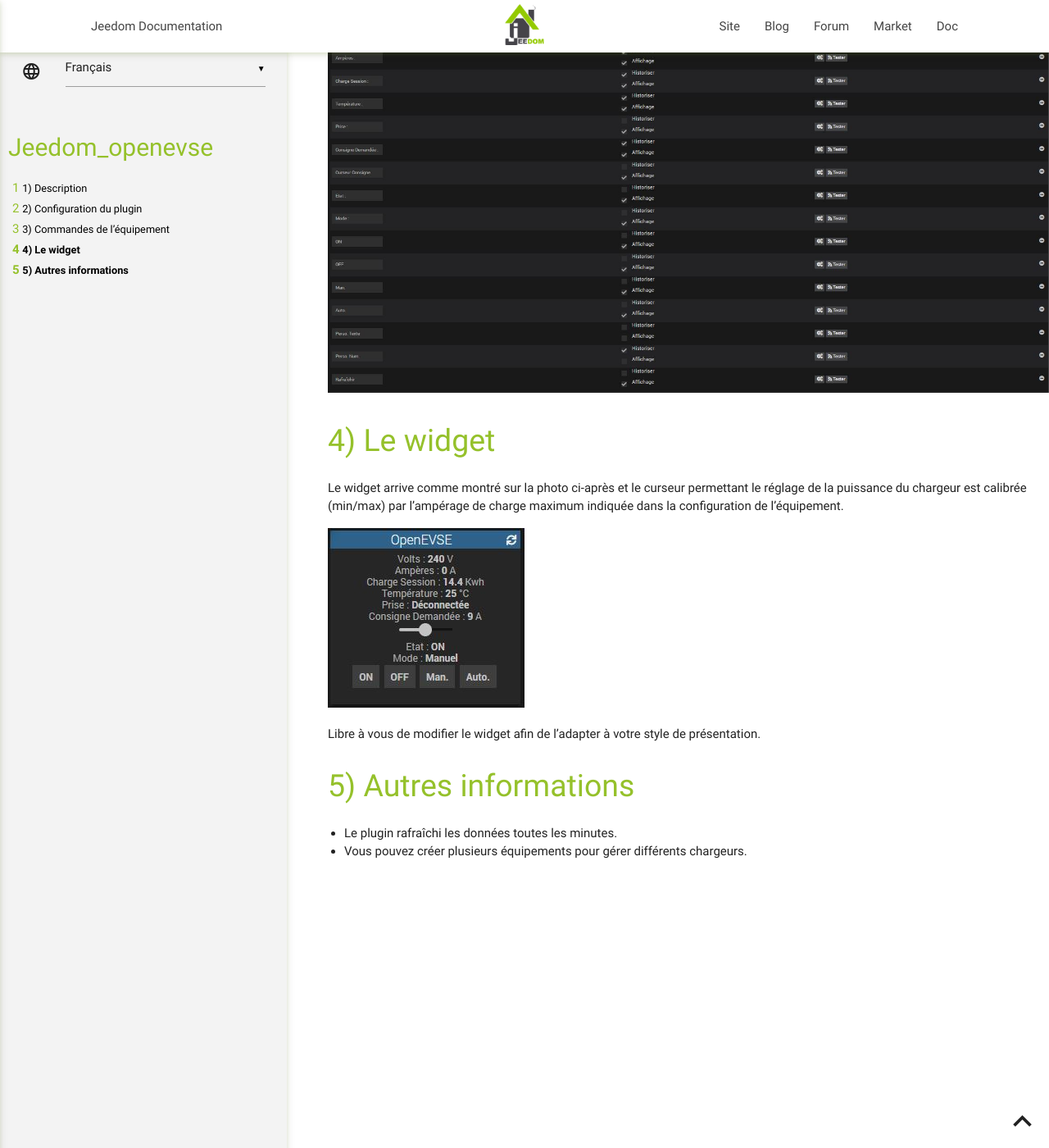
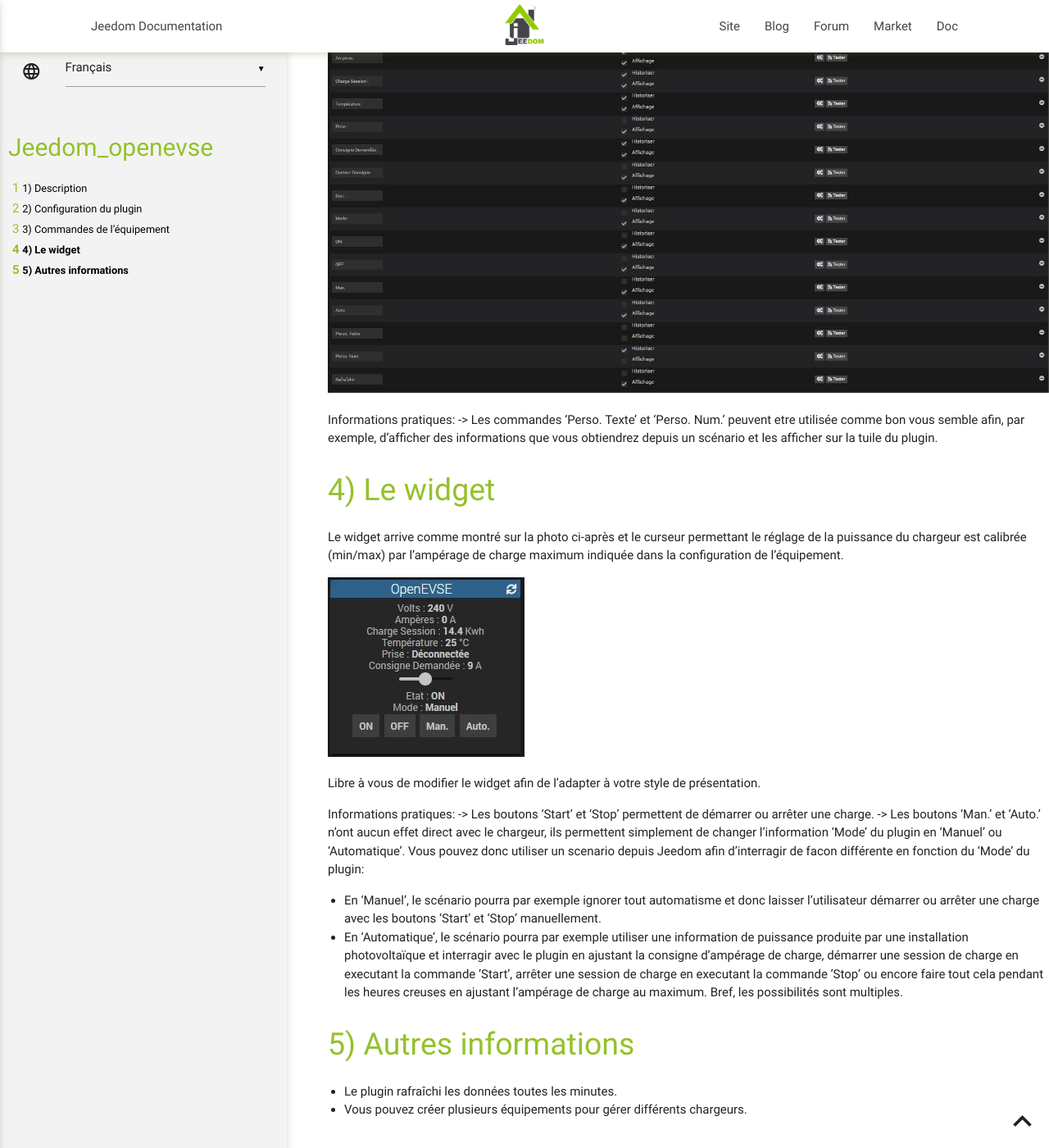
Before and after one commit to Sattaz/Jeedom_OpenEVSE, a Jekyll site: the page built from docs/fr_FR/index.md, in a window 1280 px wide and 1400 px high, scrolled down 1137 px. Shown: the whole window at 82% size. Built offline with Jekyll 4.4.1, drawn with Linux system fonts in a browser that asks for light colours; our own code applies the rules of GitHub Pages for plain Markdown files; some of the changed text lies outside the part shown.

Commit message:
Update index.md

```diff
--- a/docs/fr_FR/index.md
+++ b/docs/fr_FR/index.md
@@ -3,7 +3,7 @@ Description
 
 Le plugin OpenEVSE permet de piloter un chargeur de voiture électrique OpenEVSE ou EmonEVSE.
 
-En application courante, il permet par exemple de demarrer ou arreter une charge manuellement mais encore d'ajuster automatiquement la puissance de charge en fonction de la puissance réelle générée par une installation PV depuis un scénario dans Jeedom.
+En application courante, il permet par exemple de démarrer ou arrêter une charge manuellement mais encore d'ajuster automatiquement la puissance de charge en fonction de la puissance réelle générée par une installation photovoltaïque depuis un scénario dans Jeedom.
 
 Le chargeur est disponible ici:
 https://shop.openenergymonitor.com/emonevse-wifi-connected-ev-charging-station-type-2/
@@ -36,6 +36,9 @@ Comme énoncé dans le précédent chapitre, les commandes de l'équipement sont
 
 ![OpenEVSE](https://sattaz.github.io/Jeedom_OpenEVSE/pictures/OpenEVSE_2.jpg)
 
+Informations pratiques:
+-> Les commandes 'Perso. Texte' et 'Perso. Num.' peuvent etre utilisée comme bon vous semble afin, par exemple, d'afficher des informations que vous obtiendrez depuis un scénario et les afficher sur la tuile du plugin.
+
 Le widget
 ===
 
@@ -45,6 +48,14 @@ Le widget arrive comme montré sur la photo ci-après et le curseur permettant l
 
 Libre à vous de modifier le widget afin de l'adapter à votre style de présentation.
 
+Informations pratiques:
+-> Les boutons 'Start' et 'Stop' permettent de démarrer ou arrêter une charge.
+-> Les boutons 'Man.' et 'Auto.' n'ont aucun effet direct avec le chargeur, ils permettent simplement de changer l'information 'Mode' du plugin en 'Manuel' ou 'Automatique'.
+   Vous pouvez donc utiliser un scenario depuis Jeedom afin d'interragir de facon différente en fonction du 'Mode' du plugin:
+   * En 'Manuel', le scénario pourra par exemple ignorer tout automatisme et donc laisser l'utilisateur démarrer ou arrêter une charge avec les boutons 'Start' et 'Stop' manuellement.
+   * En 'Automatique', le scénario pourra par exemple utiliser une information de puissance produite par une installation photovoltaïque et interragir avec le plugin en ajustant la consigne d'ampérage de charge, démarrer une session de charge en executant la commande 'Start', arrêter une session de charge en executant la commande 'Stop' ou encore faire tout cela pendant les heures creuses en ajustant l'ampérage de charge au maximum.
+   Bref, les possibilités sont multiples.
+
 Autres informations
 ===
 
```
